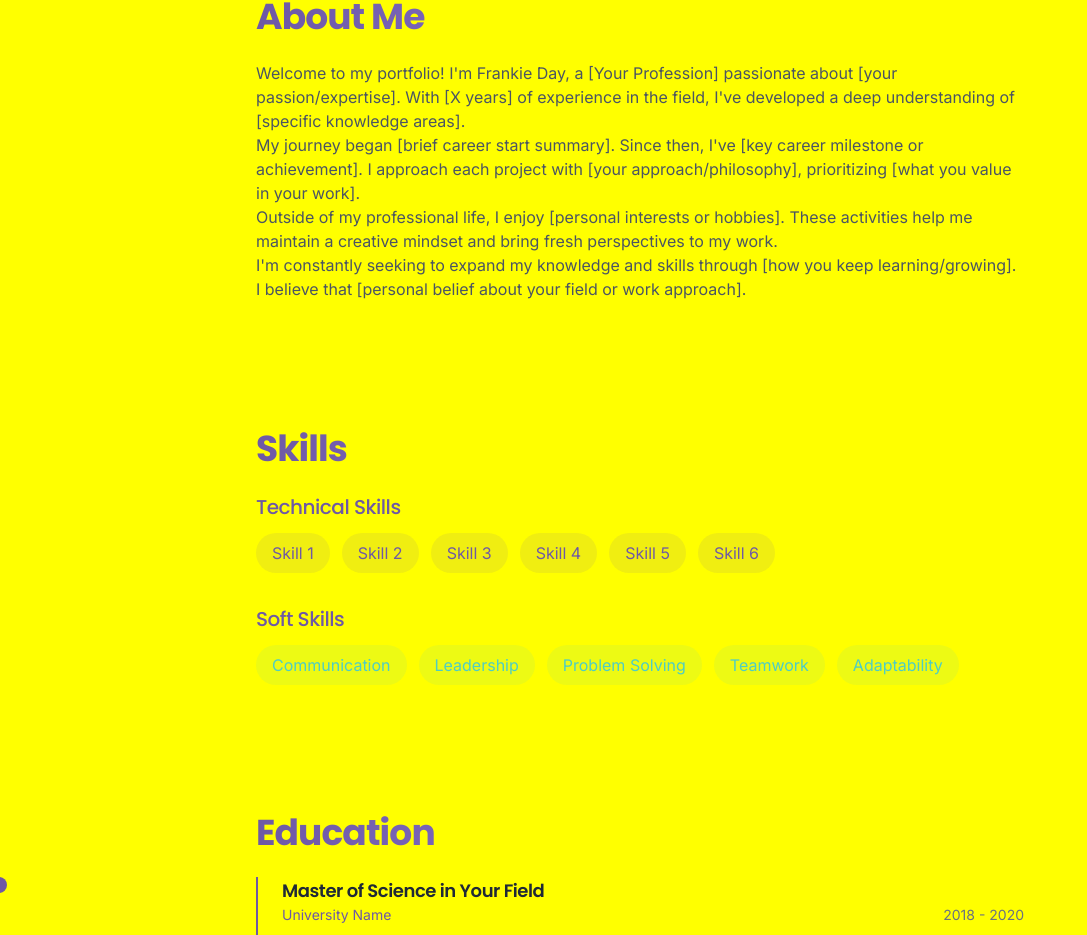
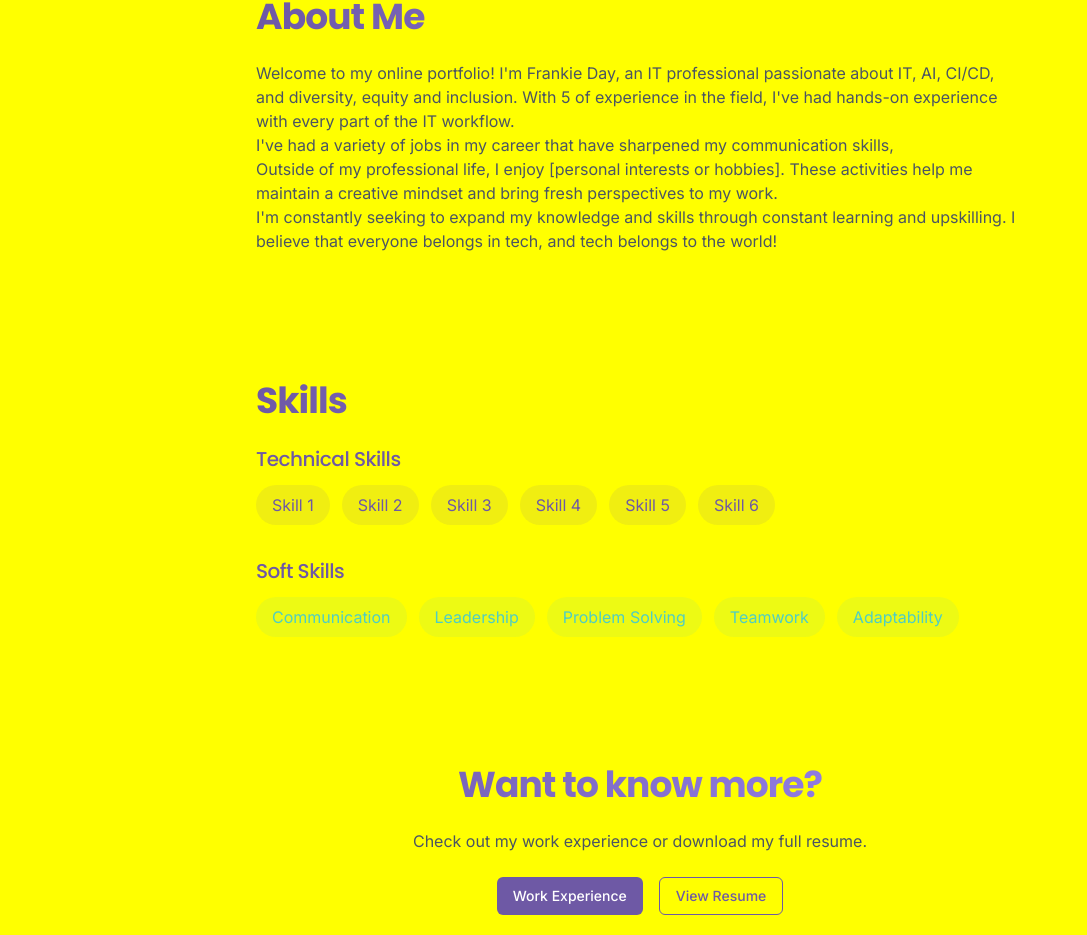
Before and after one commit to FrankieDIT/professional-website, a React (Vite) app: page /about in a window 1280 px wide. Shown: the part 195-1130 px from the top of the page, without its empty margins (0-1087 px from the left). Built offline with nearby package versions, Linux system fonts and the light colour scheme.

Commit message:
Update index.html

```diff
--- a/src/pages/About.tsx
+++ b/src/pages/About.tsx
@@ -35,20 +35,19 @@ const About = () => {
             <h1 className="section-heading">About Me</h1>
             <div className="prose prose-lg text-gray-600">
               <p>
-                Welcome to my portfolio! I'm Frankie Day, a [Your Profession] passionate about [your passion/expertise].
-                With [X years] of experience in the field, I've developed a deep understanding of [specific knowledge areas].
+                Welcome to my online portfolio! I'm Frankie Day, an IT professional passionate about IT, AI, CI/CD, and diversity, equity and inclusion.
+                With 5 of experience in the field, I've had hands-on experience with every part of the IT workflow.
               </p>
               <p>
-                My journey began [brief career start summary]. Since then, I've [key career milestone or achievement].
-                I approach each project with [your approach/philosophy], prioritizing [what you value in your work].
+                I've had a variety of jobs in my career that have sharpened my communication skills,
               </p>
               <p>
                 Outside of my professional life, I enjoy [personal interests or hobbies]. These activities help me
                 maintain a creative mindset and bring fresh perspectives to my work.
               </p>
               <p>
-                I'm constantly seeking to expand my knowledge and skills through [how you keep learning/growing].
-                I believe that [personal belief about your field or work approach].
+                I'm constantly seeking to expand my knowledge and skills through constant learning and upskilling.
+                I believe that everyone belongs in tech, and tech belongs to the world!
               </p>
             </div>
           </SectionContainer>
@@ -78,25 +77,7 @@ const About = () => {
               </div>
             </div>
           </SectionContainer>
-
-          <SectionContainer index={2}>
-            <h2 className="section-heading">Education</h2>
-            <div className="space-y-8">
-              {education.map((item, index) => (
-                <div key={index} className="border-l-2 border-palette-purple pl-6 pb-2">
-                  <div className="absolute -left-[9px] w-4 h-4 rounded-full bg-palette-purple"></div>
-                  <h3 className="text-lg font-semibold text-gray-800">{item.degree} in {item.field}</h3>
-                  <div className="flex justify-between text-sm mb-2">
-                    <span className="text-palette-purple">{item.institution}</span>
-                    <span className="text-gray-500">{item.year}</span>
-                  </div>
-                  <p className="text-gray-600 text-sm">{item.description}</p>
-                </div>
-              ))}
-            </div>
-          </SectionContainer>
-
-          <SectionContainer index={3} className="text-center">
+          <SectionContainer index={3} className="text-center" children={undefined}>
             <h2 className="section-heading">Want to know more?</h2>
             <p className="text-gray-600 mb-6">Check out my work experience or download my full resume.</p>
             <div className="flex flex-wrap justify-center gap-4">
```
